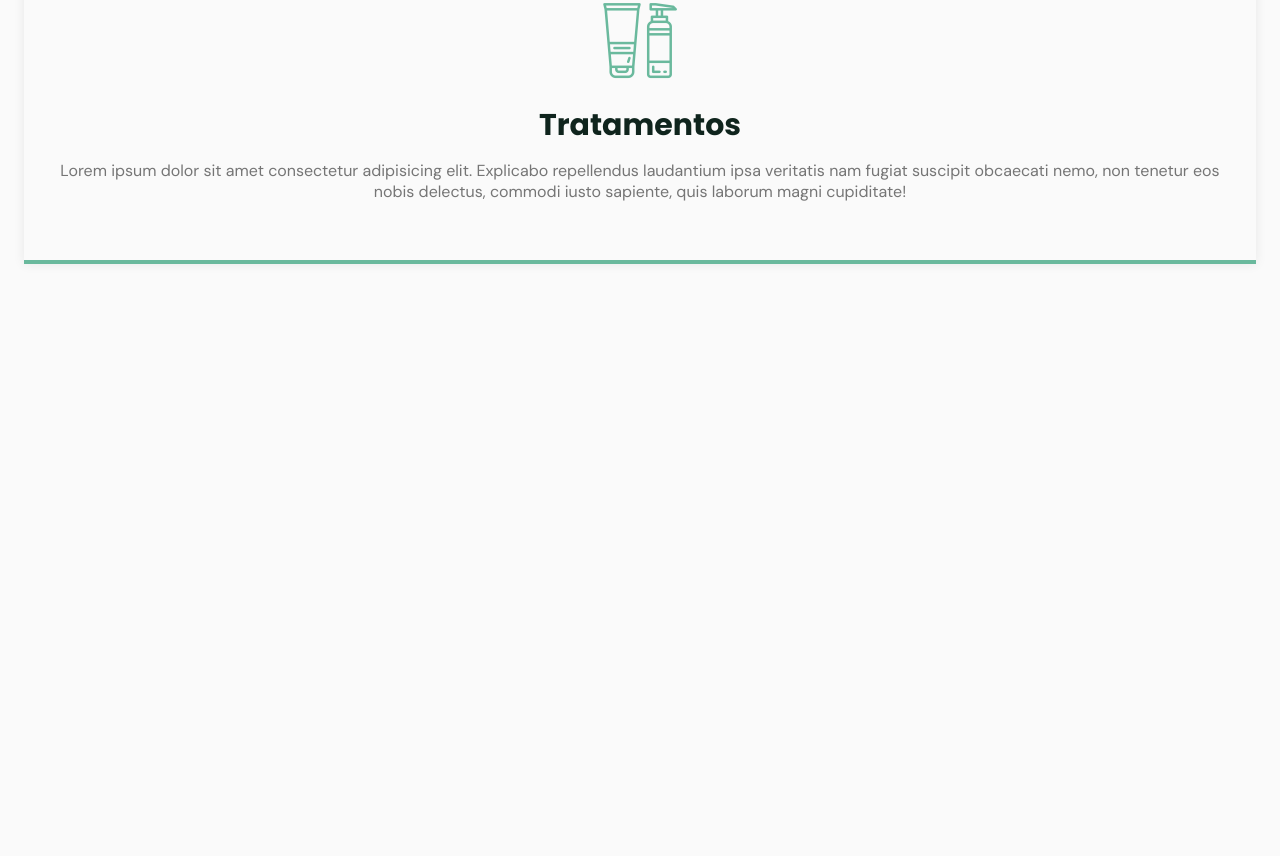
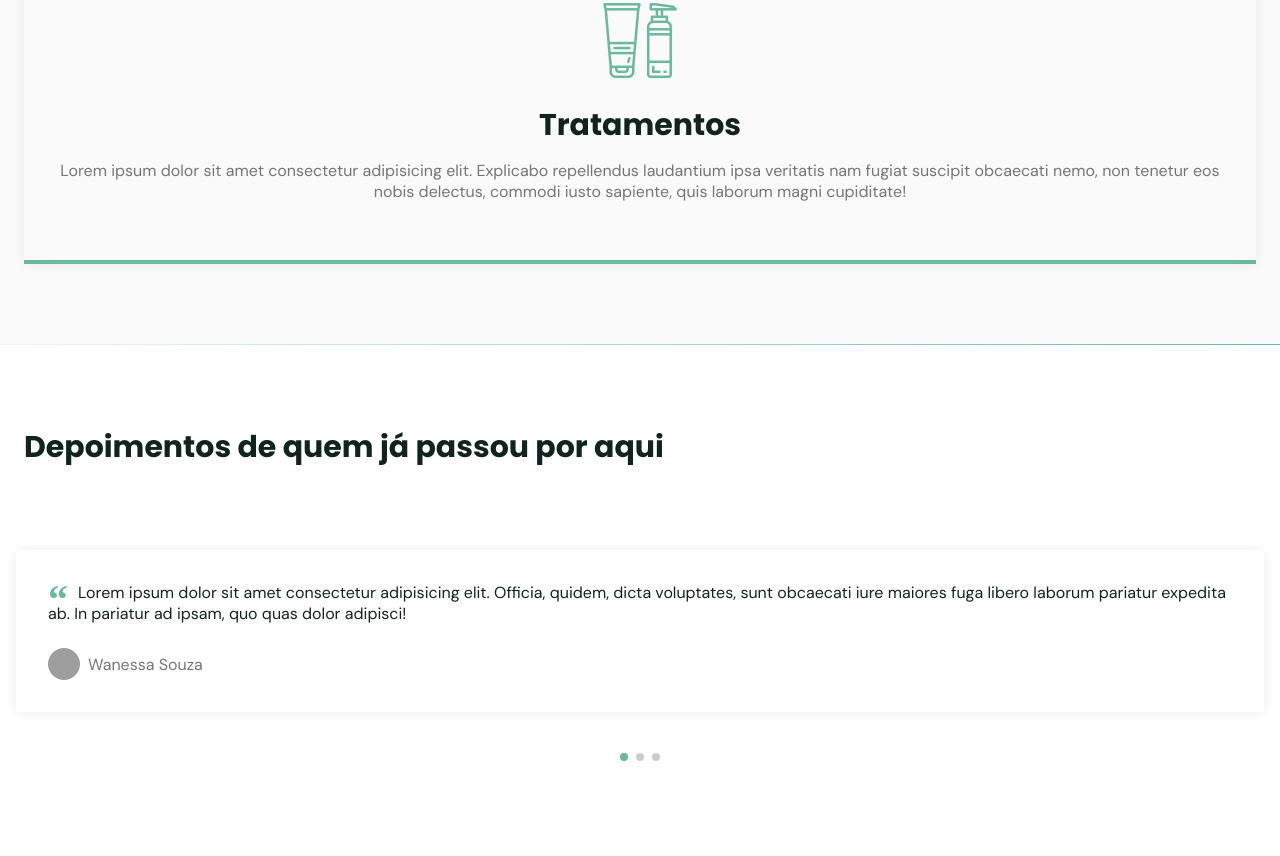
Before and after one commit to slabcouski/ProjetoNLW, a plain HTML site: page index.html in a window 1280 px wide. Shown: the part 3830-4686 px from the top of the page. Before the commit the page ends 4174 px from the top, so only its background shows below. Drawn offline with nearby package versions, Linux system fonts and the light colour scheme; grey boxes are pictures that could not be loaded; files whose address does not match are found by name.

Commit message:
Terceira aula - Tempo 54:24

```diff
--- a/index.html
+++ b/index.html
@@ -9,7 +9,10 @@
     <meta name="keywords" content="html5, tecnologia" />
     <meta http-equiv="X-UA-Compatible" content="IE=edge" />
     <meta name="viewport" content="width=device-width, initial-scale=1.0" />
-      <!--Icons-->
+
+     <!--Swiper-->
+     <link rel="stylesheet" href="https://unpkg.com/swiper/swiper-bundle.min.css" />
+     <!--Icons-->
       <link rel="stylesheet" href="assets/fonts/style.css" />
     <!--Style-->
     <link rel="stylesheet" href="style.css" />
@@ -20,7 +23,7 @@
       rel="stylesheet"
     />
   </head>
-  <body>
+<body>
     <header id="header" class="scroll">
         <nav class="container">
           <a class="logo" href="#">beauty<span>salon</span>.</a>
@@ -39,8 +42,8 @@
           <div class="toggle icon-close"></div>
       </nav>
     </header>
-
     <main>
+      <!--Home-->
       <section class="section" id="home">
         <div class="container grid">
           <div class="image">
@@ -60,6 +63,7 @@
         </div>
       </section>
       <div class="divider-1"></div>
+      <!--About-->
       <section class="section" id="about">
         <div class="container grid">
           <div class="image">
@@ -76,6 +80,7 @@
         </div>
       </section>
       <div class="divider-2"></div>
+      <!--Services-->
       <section class="section" id="services">
         <div class="container grid">
           <header>
@@ -102,7 +107,60 @@
           </div>
         </div>
       </section>
+      <div class="divider-1"></div>
+      <!--Testimonials-->
+      <section class="section" id="testimonials">
+        <div class="container">
+          <header>
+            <h2 class="title">Depoimentos de quem já passou por aqui</h2>
+          </header>
+          <div class="testimonials swiper-container">
+            <div class="swiper-wrapper">
+              <div class="testimonial swiper-slide">
+                <blockquote>
+                  <p>
+                    <span>&ldquo;</span>
+                    Lorem ipsum dolor sit amet consectetur adipisicing elit. Officia, quidem, dicta voluptates, sunt obcaecati iure maiores fuga libero laborum pariatur expedita ab. In pariatur ad ipsam, quo quas dolor adipisci!
+                  </p>
+                  <cite>
+                    <img src="https://randomuser.me/api/portraits/women/47.jpg" alt="Foto de Wanessa Souza">
+                    Wanessa Souza
+                  </cite>
+                </blockquote>
+              </div>
+              <div class="testimonial swiper-slide">
+                <blockquote>
+                  <p>
+                    <span>&ldquo;</span>
+                    Lorem ipsum dolor sit amet consectetur adipisicing elit. Officia, quidem, dicta voluptates, sunt obcaecati iure maiores fuga libero laborum pariatur expedita ab. In pariatur ad ipsam, quo quas dolor adipisci!
+                  </p>
+                  <cite>
+                    <img src="https://randomuser.me/api/portraits/women/82.jpg" alt="Foto de Isadora Maria">
+                    Isadora Maria
+                  </cite>
+                </blockquote>
+              </div>
+              <div class="testimonial swiper-slide">
+                <blockquote>
+                  <p>
+                    <span>&ldquo;</span>
+                    Lorem ipsum dolor sit amet consectetur adipisicing elit. Officia, quidem, dicta voluptates, sunt obcaecati iure maiores fuga libero laborum pariatur expedita ab. In pariatur ad ipsam, quo quas dolor adipisci!
+                  </p>
+                  <cite>
+                    <img src="https://randomuser.me/api/portraits/women/74.jpg" alt="Foto de Patricia Roberta">
+                    Patricia Roberta
+                  </cite>
+                </blockquote>
+              </div>
+            </div>
+            <!--If we need pagination-->
+            <div class="swiper-pagination"></div>
+          </div>
+        </div>
+      </section>
     </main>
+    <script src="https://unpkg.com/swiper/swiper-bundle.min.js"></script>
+    <!--Main.JS-->
     <script src="main.js"></script>
   </body>
 </html>
--- a/main.js
+++ b/main.js
@@ -26,3 +26,12 @@ window.addEventListener('scroll', function () {
     header.classList.remove('scroll')
   }
 })
+/* Testimonials carousel slider swiper */
+const swiper = new Swiper('.swiper-container', {
+  slidesPerView: 1,
+  pagination: {
+    el: '.swiper-pagination'
+  },
+  mousewheel: true,
+  keyboard: true
+})
--- a/style.css
+++ b/style.css
@@ -287,3 +287,54 @@ nav.show div.icon-close {
   font-size: 1, 5rem;
   margin-bottom: 0.75rem;
 }
+/**** Testimonials  ****/
+#testimonials {
+  background: white;
+}
+#testimonials .container {
+  margin-left: 0;
+  margin-right: 0;
+}
+#testimonials header {
+  margin-left: 1.5rem;
+  margin-right: 1.5rem;
+  margin-bottom: 0;
+}
+#testimonials blockquote {
+  padding: 2rem;
+  box-shadow: 0px 0px 12px rgba(0, 0, 0, 0.08);
+  border-radius: 0.25rem;
+}
+#testimonials blockquote p {
+  position: relative;
+  text-indent: 1.875rem;
+  margin-bottom: 1.5rem;
+  color: var(--title-color);
+}
+#testimonials blockquote p span {
+  font: 700 2.5rem serif;
+  position: absolute;
+  top: -0.375rem;
+  left: -1.875rem;
+  color: var(--base-color);
+}
+#testimonials cite {
+  display: flex;
+  align-items: center;
+  font-style: normal;
+}
+#testimonials cite img {
+  width: 2rem;
+  height: 2rem;
+  object-fit: cover;
+  clip-path: circle();
+  margin-right: 0.5rem;
+}
+/****Swiper****/
+.swiper-slide {
+  height: auto;
+  padding: 4rem 1rem;
+}
+.swiper-pagination-bullet-active {
+  background: var(--base-color);
+}
```
